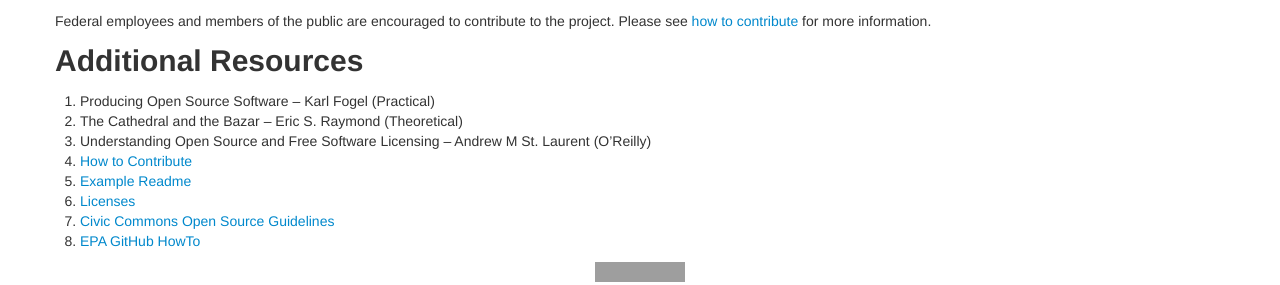
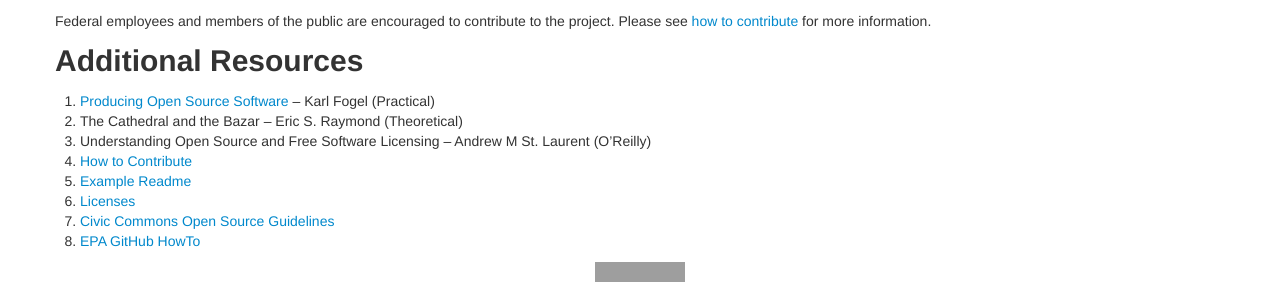
Before and after one commit to benbalter/open-source-for-government, a Jekyll site: the page built from index.md, in a window 1280 px wide and 900 px high, scrolled down 8532 px. Shown: the part 458-743 px from the top of the window. Built offline with Jekyll 4.4.1, drawn with Linux system fonts in a browser that asks for light colours; nearby versions of some CDN libraries; part of the change alters nothing that is shown; grey boxes are pictures that could not be loaded.

```diff
--- a/index.md
+++ b/index.md
@@ -312,7 +312,7 @@ Federal employees and members of the public are encouraged to contribute to the
 
 ## Additional Resources
 
-1. Producing Open Source Software – Karl Fogel (Practical)
+1. [Producing Open Source Software](http://producingoss.com/) – Karl Fogel (Practical)
 2. The Cathedral and the Bazar – Eric S. Raymond (Theoretical)
 3. Understanding Open Source and Free Software Licensing – Andrew M St. Laurent (O'Reilly)
 4. [How to Contribute](how-to-contribute/)
```
